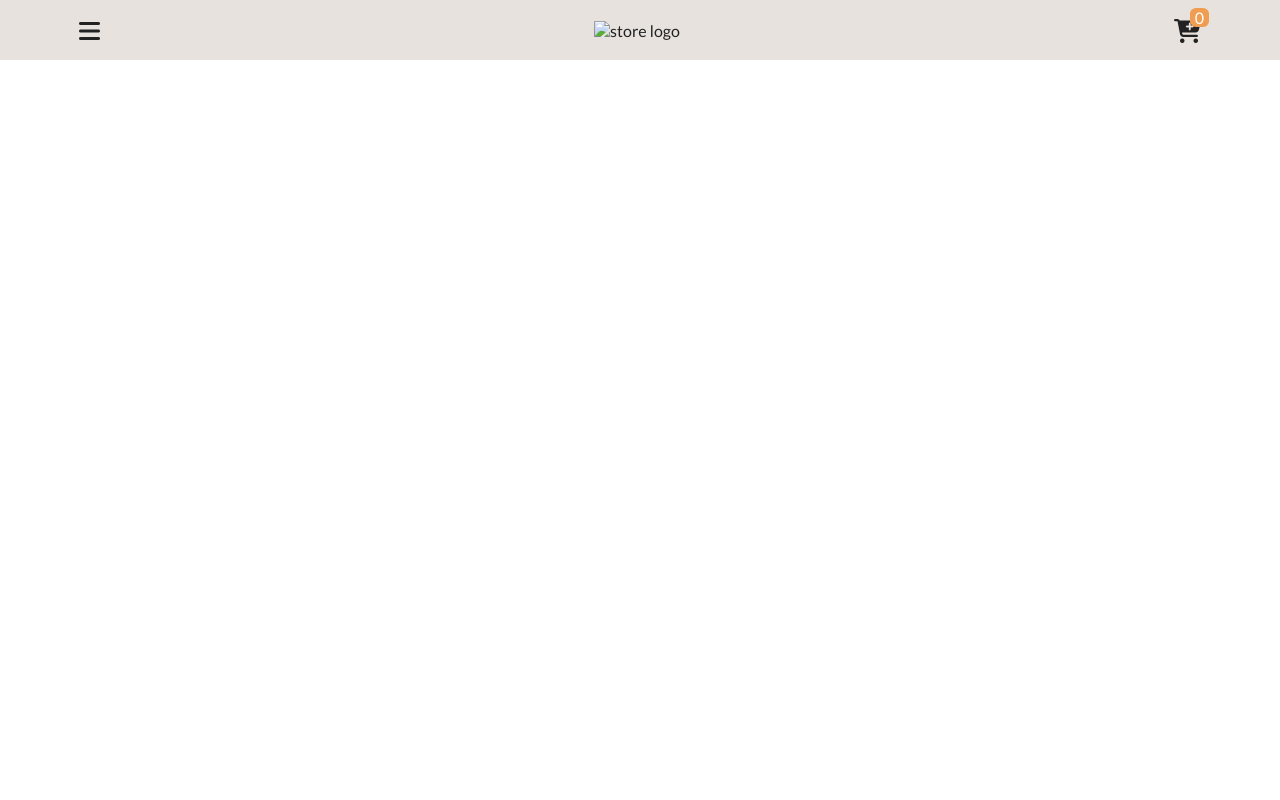
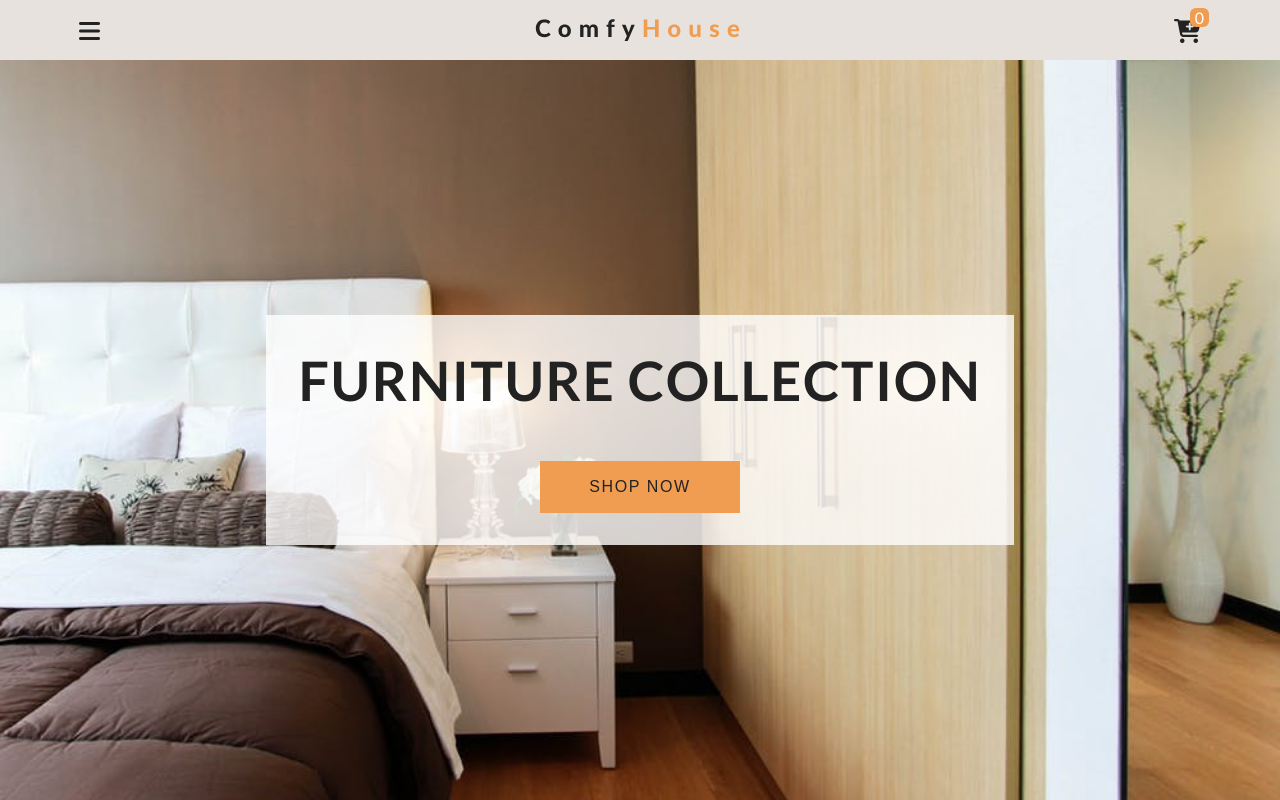
Before and after one commit to osamakhan1996/Uit-Shopping-Cart-Project, a plain HTML site: page index.html in a window 1280 px wide. Drawn offline with Linux system fonts and the light colour scheme.

Commit message:
banner design

```diff
--- a/index.html
+++ b/index.html
@@ -6,8 +6,9 @@
     <meta http-equiv="X-UA-Compatible" content="ie=edge">
     <title>Shopping Cart</title>
    <!--font awesome-->
+   <script src="https://kit.fontawesome.com/8255db11c9.js"></script>
 
-   <script src="https://kit.fontawesome.com/8255db11c9.js"></script>
+
    <!--custom css-->
    <link rel="stylesheet" href="styles.css">
 </head>
@@ -32,6 +33,18 @@
 
 
  <!--end of navbar-->
+
+ <header class="hero">
+     <div class="banner">
+         <h1 class="banner-title">Furniture collection</h1>
+         <button class="banner-btn">shop now</button>
+
+     </div>
+ </header>
+ <!--hero-->
+
+
+ <!--end of hero-->
     <script src="app.js"></script>
 </body>
 </html>
--- a/styles.css
+++ b/styles.css
@@ -55,3 +55,40 @@ body {
     color: var(--mainWhite);
   }
   /* --------------- End of Navbar ---------------- */
+
+  /* --------------- Hero ---------------- */
+.hero {
+  min-height: calc(100vh - 60px);
+  background: url("./images/hero-bcg.jpeg") center/cover no-repeat;
+  display: flex;
+  align-items: center;
+  justify-content: center;
+}
+.banner {
+  text-align: center;
+  background: rgba(255, 255, 255, 0.8);
+  display: inline-block;
+  padding: 2rem;
+}
+.banner-title {
+  font-size: 3.4rem;
+  text-transform: uppercase;
+  letter-spacing: var(--mainSpacing);
+  margin-bottom: 3rem;
+}
+.banner-btn {
+  padding: 1rem 3rem;
+  text-transform: uppercase;
+  letter-spacing: var(--mainSpacing);
+  font-size: 1rem;
+  background: var(--primaryColor);
+  color: var(--mainBlack);
+  border: 1px solid var(--primaryColor);
+  transition: var(--mainTransition);
+  cursor: pointer;
+}
+.banner-btn:hover {
+  background: transparent;
+  color: var(--primaryColor);
+}
+/* --------------- End of Hero ---------------- */
```
Also changed, not shown: images/hero-bcg.jpeg (added), images/logo.svg (added), images/product-1.jpeg (added), images/product-2.jpeg (added), images/product-3.jpeg (added), images/product-4.jpeg (added), images/product-5.jpeg (added), images/product-6.jpeg (added), images/product-7.jpeg (added), images/product-8.jpeg (added).
